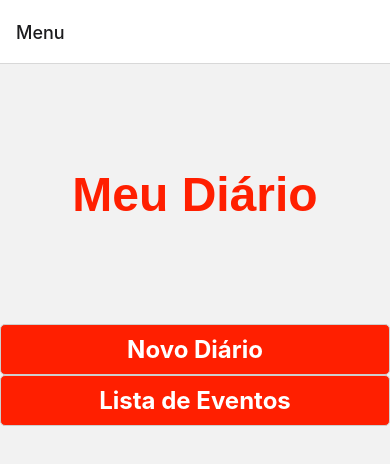
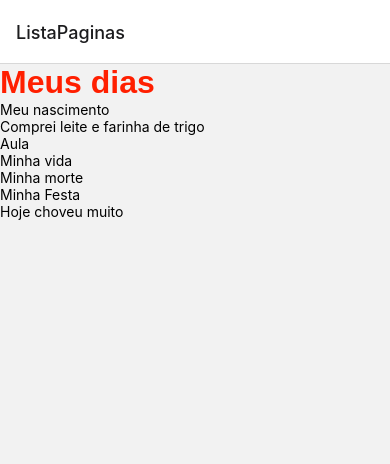
Before and after one commit to olucassantos/MeuDiario, a React Native app: screen /ListaPaginas in a window 390 px wide. Shown: the top 464 px of the page. Built offline with nearby package versions, Linux system fonts and the light colour scheme; data requests are answered from the project's data file.

Commit message:
Lista de Paginas cadastradas

```diff
--- a/App.js
+++ b/App.js
@@ -5,6 +5,7 @@ import { createNativeStackNavigator } from '@react-navigation/native-stack';
 import Menu from './src/pages/Menu';
 import NovoDiario from './src/pages/NovoDiario';
 import Diario from './src/pages/Diario';
+import ListaPaginas from './src/pages/ListaPaginas';
 
 const Pilha = createNativeStackNavigator();
 
@@ -12,6 +13,7 @@ export default function App() {
     return (
         <NavigationContainer>
             <Pilha.Navigator>
+                <Pilha.Screen name="ListaPaginas" component={ListaPaginas} />
                 <Pilha.Screen name="Menu" component={Menu} />
                 <Pilha.Screen name="NovoDiario" component={NovoDiario} />
                 <Pilha.Screen name="Diario" component={Diario} />
--- a/db.json
+++ b/db.json
@@ -35,6 +35,12 @@
       "data": "08/05/2023",
       "descricao": "Deu merda",
       "id": 6
+    },
+    {
+      "titulo": "Hoje choveu muito",
+      "data": "08/05/2023",
+      "descricao": "Choveu mesmo",
+      "id": 7
     }
   ]
 }
--- a/src/pages/Diario.js
+++ b/src/pages/Diario.js
@@ -26,8 +26,8 @@ const Diario = ({ route, navigation }) => {
         <View style={estilos.container}>
             <View style={estilos.logo}>
                 <Text style={estilos.titulo}>{ pagina.titulo }</Text>
-                <Text>{ pagina.data }</Text>
-                <Text>{ pagina.descricao }</Text>
+                <Text style={estilos.data}>{ pagina.data }</Text>
+                <Text style={estilos.descricao}>{ pagina.descricao }</Text>
             </View>
 
             <View style={estilos.botoes}>
--- /dev/null
+++ b/src/pages/ListaPaginas.js
@@ -0,0 +1,55 @@
+import React from 'react';
+import { View, Text, StyleSheet } from 'react-native';
+import axios from 'axios';
+
+const ListaPaginas = () => {
+    const [paginas, setPaginas] = React.useState(null);
+
+    let url = "http://localhost:3000/paginas/";
+
+    React.useEffect(() => {
+        axios
+            .get(url)
+            .then((response) => {
+                // 'then' executa depois que a requisição acaba
+                setPaginas(response.data);
+            })
+            .catch((error) => {
+                // 'catch' executa quando acontece um erro
+                alert('Desculpe, deu errado.');
+            })
+    }, []);
+
+    if (!paginas) return null;
+
+    const listaPaginas = paginas.map( pagina =>
+        <View key={pagina.id}>
+            <Text>{ pagina.titulo }</Text>
+        </View>
+    );
+
+    return (
+        <View style={estilos.container}>
+            <Text style={estilos.titulo}>Meus dias</Text>
+
+            <View>
+                {listaPaginas}
+            </View>
+        </View>
+    );
+}
+
+const estilos = StyleSheet.create({
+    container: {
+        flex: 1,
+        flexDirection: "column",
+    },
+    titulo: {
+        fontSize: "2em",
+        fontFamily: "Arial",
+        color: "#ff1f00",
+        fontWeight: "bold",
+    },
+});
+
+export default ListaPaginas;
--- a/src/pages/Menu.js
+++ b/src/pages/Menu.js
@@ -11,7 +11,7 @@ const Menu = ({ navigation }) => {
 
             <View style={estilos.botoes}>
                 <Botao titulo="Novo Diário" acao={ () => navigation.navigate('NovoDiario') } />
-                <Botao titulo="Lista de Eventos" />
+                <Botao titulo="Lista de Eventos" acao={ () => navigation.navigate('ListaPaginas') } />
             </View>
         </View>
     );
```
